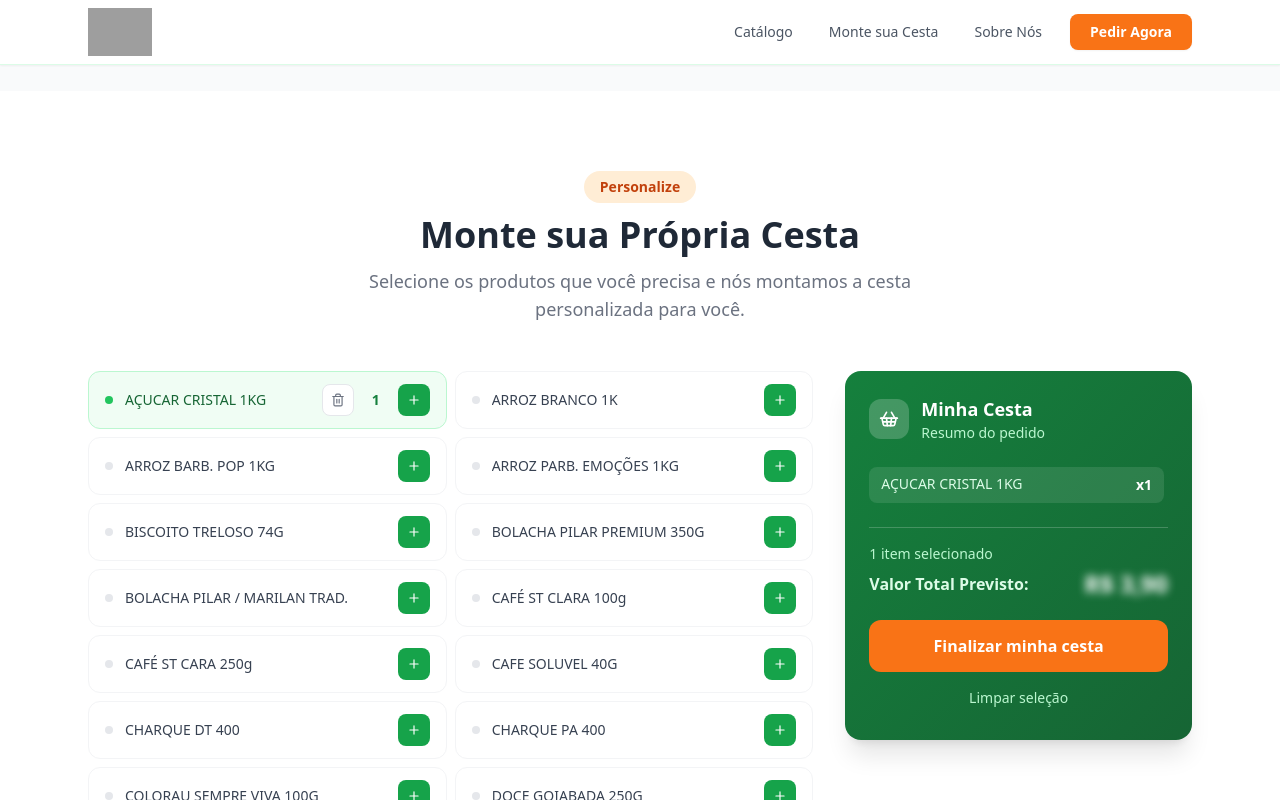
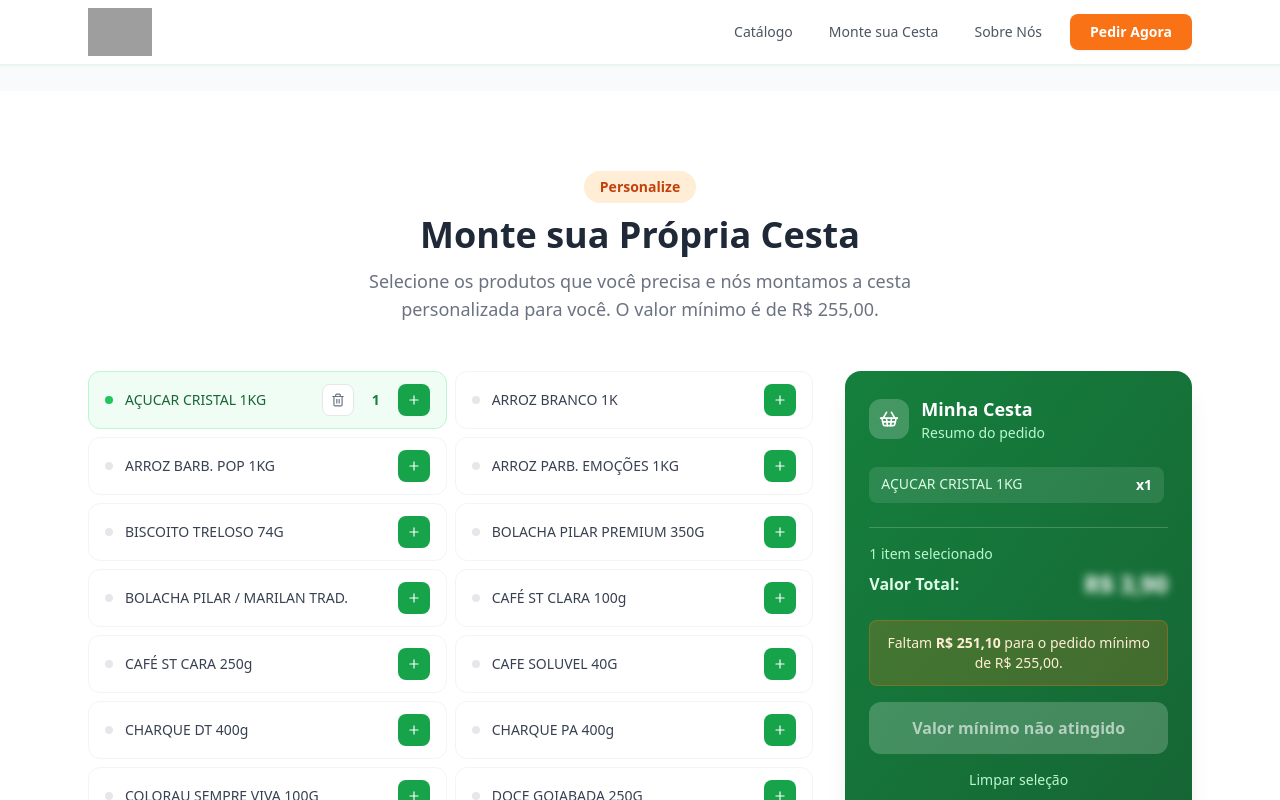
Before and after one commit to FIGU3IR4/Mesa-Farta-React, a React (Vite) app: page / in a window 1280 px wide. Both pictures are taken after a click on the button 413 px from the left and 3693 px from the top of the page. Shown: the part 3293-4093 px from the top of the page. Built offline with nearby package versions, Linux system fonts and the light colour scheme; grey boxes are pictures that could not be loaded.

Commit message:
feat: fotos corrigidas e logica de cesta com valor minima implementada

```diff
--- a/src/components/CustomBasket.jsx
+++ b/src/components/CustomBasket.jsx
@@ -79,6 +79,11 @@ export default function CustomBasket() {
   const total = calcularTotalPersonalizado();
   const temItens = totalItens > 0;
 
+  // Lógica do valor mínimo adicionada aqui
+  const VALOR_MINIMO = 255;
+  const podeFinalizar = total >= VALOR_MINIMO;
+  const valorFaltante = VALOR_MINIMO - total;
+
   return (
     <section id="monte-sua-cesta" className="py-20 bg-white">
       <div className="max-w-6xl mx-auto px-4 sm:px-6">
@@ -91,7 +96,7 @@ export default function CustomBasket() {
           </h2>
           <p className="text-gray-500 text-lg max-w-xl mx-auto">
             Selecione os produtos que você precisa e nós montamos a cesta
-            personalizada para você.
+            personalizada para você. O valor mínimo é de R$ 255,00.
           </p>
         </div>
 
@@ -147,13 +152,12 @@ export default function CustomBasket() {
                 <div className="border-t border-white/20 pt-4 mb-5">
                   <div className="flex justify-between items-center mb-1">
                     <span className="text-green-200 text-sm">
-                      {totalItens} item{totalItens !== 1 ? "s" : ""} selecionado
-                      {totalItens !== 1 ? "s" : ""}
+                      {totalItens} item{totalItens !== 1 ? "s" : ""} selecionado{totalItens !== 1 ? "s" : ""}
                     </span>
                   </div>
                   <div className="flex justify-between items-center">
                     <span className="text-green-100 font-semibold">
-                      Valor Total Previsto:
+                      Valor Total:
                     </span>
                     <span className="text-2xl font-extrabold text-white blur-sm select-none">
                       R${" "}
@@ -164,12 +168,21 @@ export default function CustomBasket() {
                   </div>
                 </div>
 
+                {/* Aviso de valor mínimo faltando */}
+                {temItens && !podeFinalizar && (
+                  <div className="bg-orange-500/20 border border-orange-500/30 rounded-lg p-3 mb-4 text-center">
+                    <p className="text-orange-100 text-sm">
+                      Faltam <strong>R$ {valorFaltante.toLocaleString("pt-BR", { minimumFractionDigits: 2 })}</strong> para o pedido mínimo de R$ 255,00.
+                    </p>
+                  </div>
+                )}
+
                 <button
                   onClick={abrirCheckoutPersonalizada}
-                  disabled={!temItens}
-                  className="w-full py-3.5 bg-orange-500 hover:bg-orange-400 disabled:bg-white/20 disabled:cursor-not-allowed text-white font-bold rounded-xl transition-all active:scale-95 mb-2"
+                  disabled={!podeFinalizar}
+                  className="w-full py-3.5 bg-orange-500 hover:bg-orange-400 disabled:bg-white/20 disabled:text-white/60 disabled:cursor-not-allowed text-white font-bold rounded-xl transition-all active:scale-95 mb-2"
                 >
-                  Finalizar minha cesta
+                  {podeFinalizar ? "Finalizar minha cesta" : "Valor mínimo não atingido"}
                 </button>
 
                 {temItens && (
--- a/src/data/mockData.js
+++ b/src/data/mockData.js
@@ -4,7 +4,7 @@ export const cestasprontas = [
     id: 1,
     nome: "Cesta Econômica (16 Unidades - 1Kg)",
     preco: 55.00,
-    imagem: "https://res.cloudinary.com/daxnmbaov/image/upload/v1776642477/Gemini_Generated_Image_ohwmohwmohwmohwm_ihvwd3.png",
+    imagem: "https://res.cloudinary.com/daxnmbaov/image/upload/v1776642435/Gemini_Generated_Image_flo4ndflo4ndflo4_fjk8rj.png",
     quantitens: 16,
     itens: [
       "1 Feijão kg",
@@ -22,11 +22,13 @@ export const cestasprontas = [
       "4 Rolos Papel Higiênico"
     ],
   },
+
+
   {
     id: 2,
     nome: "Cesta Padrão (18 Unidades - 1Kg) ",
     preco: 65.00,
-    imagem: "https://res.cloudinary.com/daxnmbaov/image/upload/v1776642435/Gemini_Generated_Image_flo4ndflo4ndflo4_fjk8rj.png",
+    imagem: "https://res.cloudinary.com/daxnmbaov/image/upload/v1776642477/Gemini_Generated_Image_ohwmohwmohwmohwm_ihvwd3.png",
     quantitens: 18,
     itens: [
       "1 Feijão kg",
@@ -136,7 +138,7 @@ export const cestasprontas = [
     "4 macarrão 500g",
     "3 açucar kg",
     "3 feijão carioca kg",
-    "2 biscoitos 37g",
+    "2 biscoitos 74g",
     "1 mortadela 500g",
     "1 farinha kg",
     "1 óleo 900ml",
@@ -162,7 +164,7 @@ export const cestasprontas = [
   id: 7,
   nome: "Cesta Mesa Farta (59 Unidades. 4kg)",
   preco: 200.00, // Valor fictício, ajuste conforme seu preço real
-  imagem: "https://res.cloudinary.com/daxnmbaov/image/upload/v1776646034/Gemini_Generated_Image_k7s2xpk7s2xpk7s2_faxnyf.png",
+  imagem: "https://res.cloudinary.com/daxnmbaov/image/upload/v1776944365/c13_ajwemr.png",
   quantitens: 59,
   itens: [
     "15 und. ovos",
@@ -171,14 +173,14 @@ export const cestasprontas = [
     "4 açucar kg",
     "4 macarrão 500g",
     "4 flocão de milho 500g",
-    "2 biscoitos 37g",
+    "2 biscoitos 74g",
     "1 farinha kg",
     "1 óleo 900ml",
     "1 refrigerante 2l",
     "1 cream cracker 400g",
     "1 café 100g",
     "1 leite int. 200g",
-    "1 charque 500g",
+    "1 charque 400g",
     "1 margarina 250g",
     "1 sal kg",
     "1 miojo 85g",
@@ -197,7 +199,7 @@ export const cestasprontas = [
   id: 8,
   nome: "Cesta Mesa Farta (65 Unidades 4kg)",
   preco: 220.00, // Valor fictício, ajuste conforme seu preço real
-  imagem: "https://res.cloudinary.com/daxnmbaov/image/upload/v1776646034/Gemini_Generated_Image_k7s2xpk7s2xpk7s2_faxnyf.png",
+  imagem: "https://res.cloudinary.com/daxnmbaov/image/upload/v1776944111/c12_byxjtf.png",
   quantitens: 65,
   itens: [
     "15 und. ovos",
@@ -206,12 +208,12 @@ export const cestasprontas = [
     "4 macarrao 400g",
     "4 feijao carioca kg",
     "4 flocão 500g",
-    "2 biscoito 60g",
+    "2 biscoito 74g",
     "1 mortadela 400g",
     "1 oleo 900ml",
     "1 sal kg",
     "1 farinha kg",
-    "1 charque 500g",
+    "1 charque 400g",
     "1 margarina 250g",
     "1 café 100g",
     "1 leite 200g",
@@ -227,7 +229,7 @@ export const cestasprontas = [
     "1 creme dental 70g",
     "1 agua sanitaria 1l",
     "1 amaciante de roupa 500ml",
-    "1 sabao em pó 500g",
+    "1 sabao em pó 400g",
     "1 detergente 500ml",
     "1 esponja de aço 44g"
   ],
@@ -252,7 +254,7 @@ export const cestasprontas = [
     imagem: "https://res.cloudinary.com/daxnmbaov/image/upload/v1776280243/Gemini_Generated_Image_k97xg9k97xg9k97x_h19smz.png",
     quantitens: 16,
     itens: [
-      "1 Feijão kg",
+
 
     ],
   },
@@ -264,7 +266,7 @@ export const cestasprontas = [
     imagem: "https://res.cloudinary.com/daxnmbaov/image/upload/v1776643618/Gemini_Generated_Image_ws8u0yws8u0yws8u_hk4fka.png",
     quantitens: 16,
     itens: [
-      "1 Feijão kg",
+
 
     ],
   },
@@ -276,7 +278,7 @@ export const cestasprontas = [
     imagem: "https://res.cloudinary.com/daxnmbaov/image/upload/v1776640344/Gemini_Generated_Image_8swc9j8swc9j8swc_pwggpw.png",
     quantitens: 16,
     itens: [
-      "1 Feijão kg",
+
 
     ],
   },
@@ -288,7 +290,7 @@ export const cestasprontas = [
     imagem: "https://res.cloudinary.com/daxnmbaov/image/upload/v1776640856/Gemini_Generated_Image_oa22ygoa22ygoa22_i5iq1y.png",
     quantitens: 16,
     itens: [
-      "1 Feijão kg",
+
 
     ],
   },
@@ -300,7 +302,7 @@ export const cestasprontas = [
     imagem: "https://res.cloudinary.com/daxnmbaov/image/upload/v1776641116/Gemini_Generated_Image_xfbdetxfbdetxfbd_agnwy7.png",
     quantitens: 16,
     itens: [
-      "1 Feijão kg",
+
 
     ],
   },
@@ -311,7 +313,6 @@ export const cestasprontas = [
     imagem: "https://res.cloudinary.com/daxnmbaov/image/upload/v1776856412/c10_ypw9jm.png",
     quantitens: 16,
     itens: [
-      "1 Feijão kg",
 
     ],
   },
@@ -322,7 +323,6 @@ export const cestasprontas = [
     imagem: "https://res.cloudinary.com/daxnmbaov/image/upload/v1776856619/c11_s5929p.png",
     quantitens: 16,
     itens: [
-      "1 Feijão kg",
 
     ],
   },
@@ -341,8 +341,8 @@ export const itensIndividuais = [
   { id: 8, nome: "CAFÉ ST CLARA 100g", preco: 8.10 },
   { id: 9, nome: "CAFÉ ST CARA 250g", preco: 18.90 },
   { id: 10, nome: "CAFE SOLUVEL 40G", preco: 6.47 },
-  { id: 11, nome: "CHARQUE DT 400", preco: 27.00 },
-  { id: 12, nome: "CHARQUE PA 400", preco: 23.61 },
+  { id: 11, nome: "CHARQUE DT 400g", preco: 27.00 },
+  { id: 12, nome: "CHARQUE PA 400g", preco: 23.61 },
   { id: 13, nome: "COLORAU SEMPRE VIVA 100G", preco: 1.35 },
   { id: 14, nome: "DOCE GOIABADA 250G", preco: 2.84 },
   { id: 15, nome: "FARINHA DE MANDIOCA 1KG", preco: 6.08 },
```
